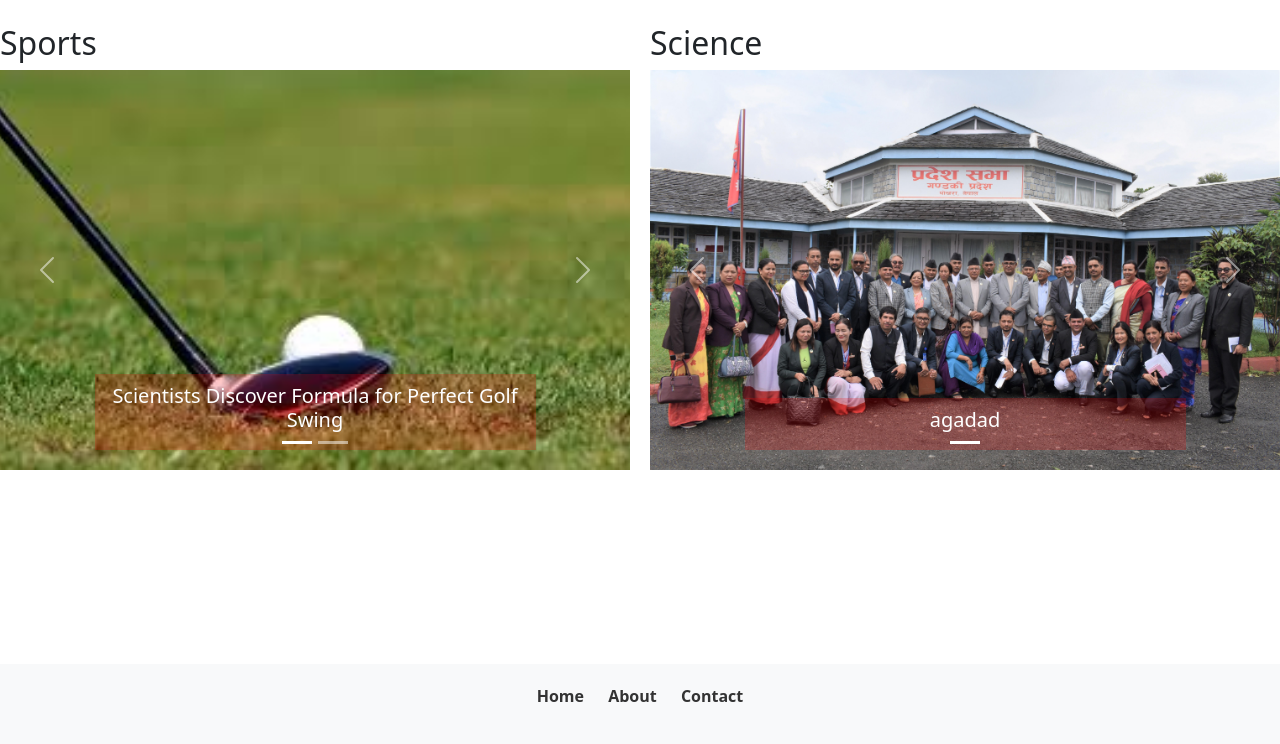
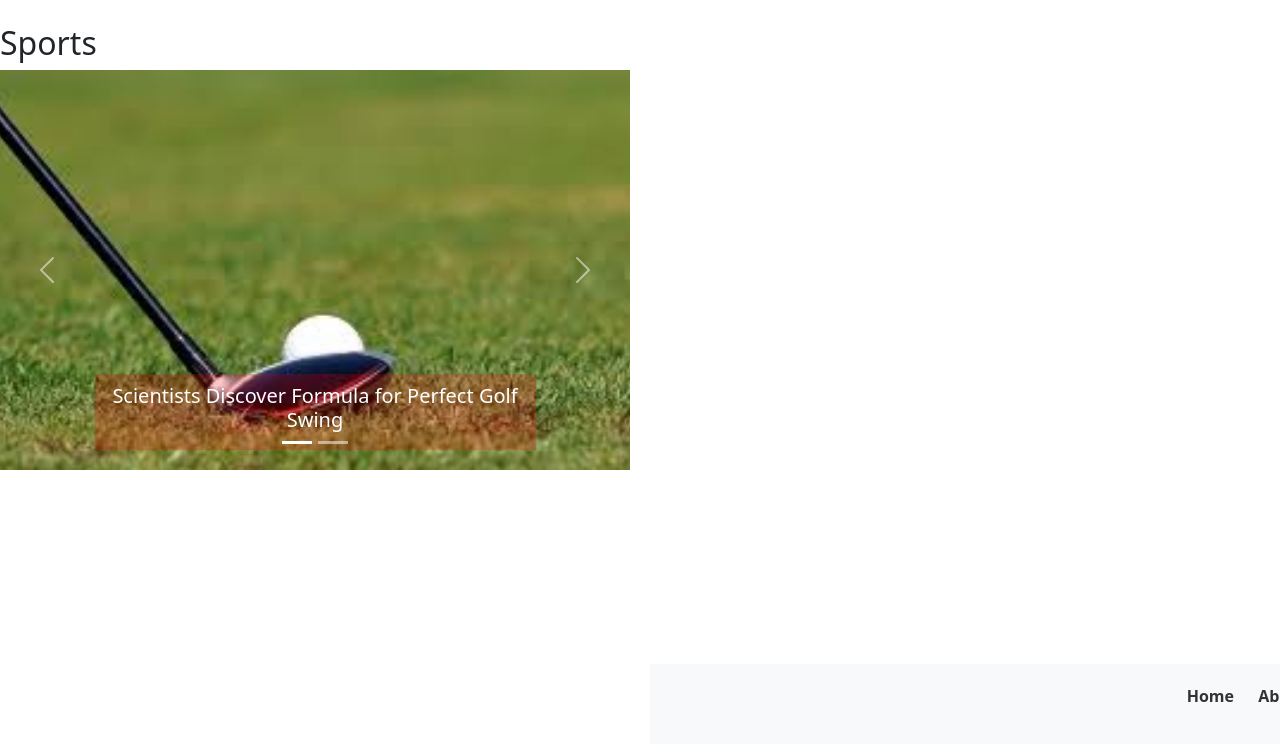
Before and after one commit to JitenChapagain/newsportal, a Django app: page / in a window 1280 px wide. Shown: the part 56-800 px from the top of the page. Run offline with Django 5.2, Linux system fonts and the light colour scheme; data comes from the database, SQL or seed files in the repository; both versions use the stored data as it was after the commit.

Commit message:
little bit changes

```diff
--- a/news/admin.py
+++ b/news/admin.py
@@ -21,6 +21,7 @@ class NewsAdmin(admin.ModelAdmin):
     list_display = ['en_title', 'np_title', 'category', 'tag', 'published_date', 'status']
     list_editable = ['status']
     prepopulated_fields = {'slug': ('en_title', )}
+    search_fields=News.SearchableFields
 
     def formfield_for_foreignkey(self, db_field, request, **kwargs):
         if db_field.name == 'category':
--- a/news/models.py
+++ b/news/models.py
@@ -40,11 +40,13 @@ class News(models.Model):
     image = models.ImageField(upload_to='news_images/', blank=True)
     file = models.FileField(upload_to='news_files/', blank=True)
     status = models.BooleanField(default=True)
+    SearchableFields = ['category', 'tag']
 
     def save(self, *args, **kwargs):
         if not self.slug:
             self.slug = slugify(self.en_title)
         super(News, self).save(*args, **kwargs)
 
+
     def __str__(self):
         return self.en_title
--- a/templates/index.html
+++ b/templates/index.html
@@ -46,7 +46,7 @@
     </section>
 
     <!-- Science Section -->
-    <section class="category-section">
+    {% comment %} <section class="category-section">
         <h2>Science</h2>
         <div id="scienceCarousel" class="carousel slide" data-bs-ride="carousel" data-bs-interval="5000">
             <!-- Carousel Indicators -->
@@ -86,7 +86,7 @@
             </button>
         </div>
     </section>
-</div>
+</div> {% endcomment %}
 
 <style>
     .category-container {
```
Also changed, not shown: db.sqlite3, media/news_images/4_aVoN6zW.jpg (added).
